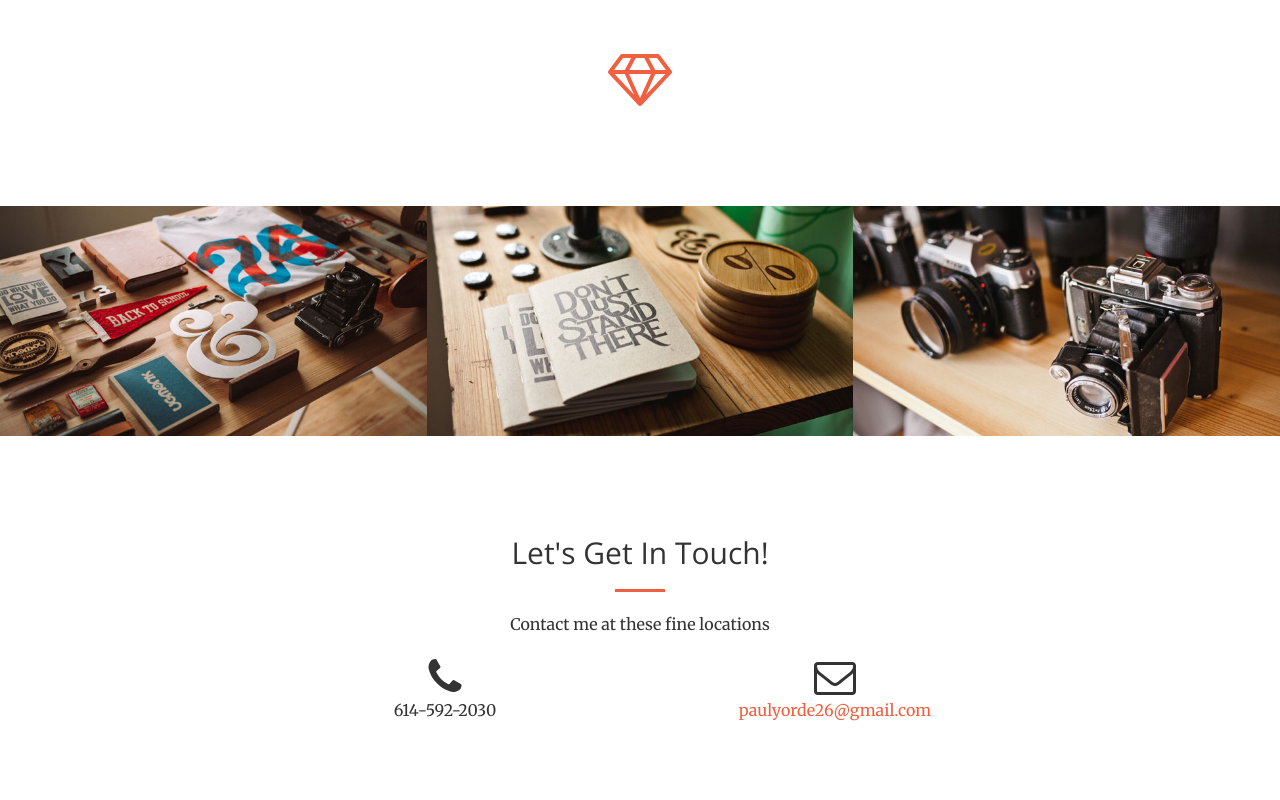
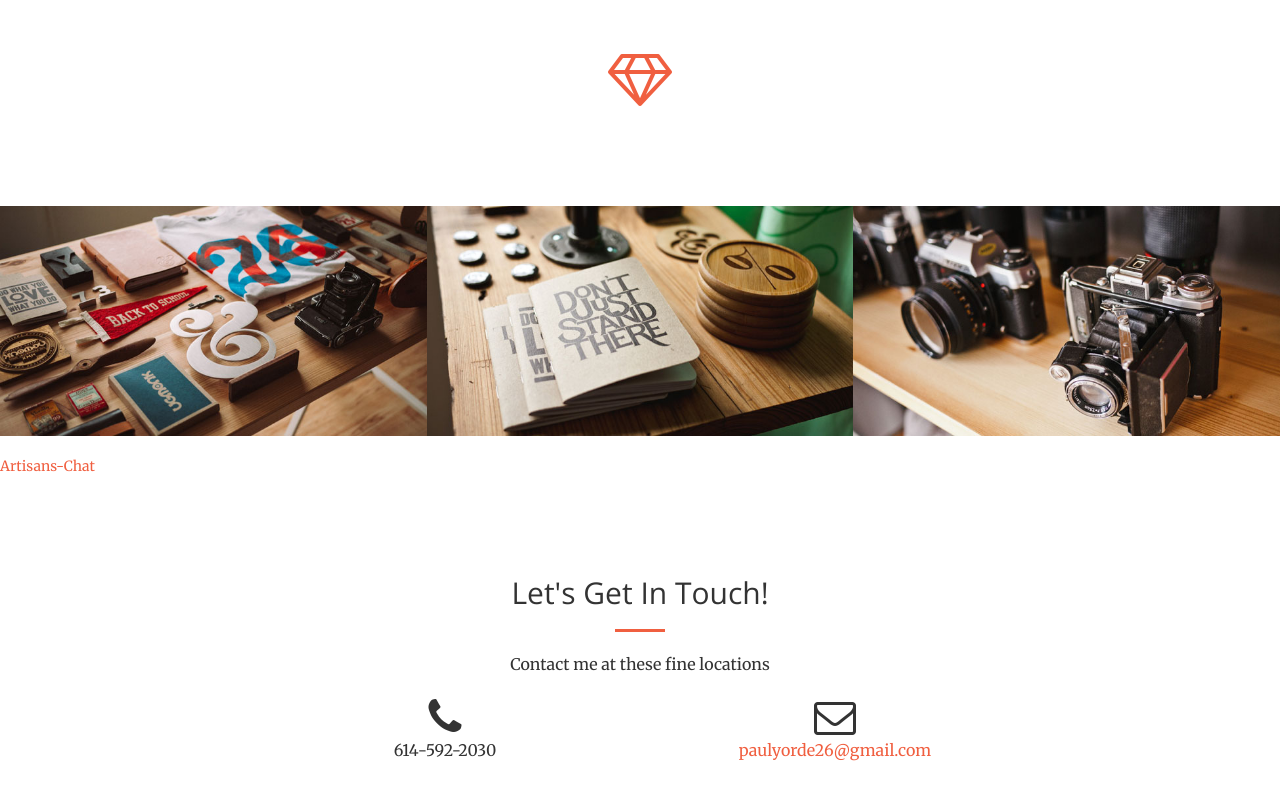
Before and after one commit to paulyorde/paulyorde.github.io, a website: page index.html in a window 1280 px wide. Shown: the part 1475-2275 px from the top of the page. Drawn offline with nearby package versions, Linux system fonts and the light colour scheme.

Commit message:
add project link

```diff
--- a/index.html
+++ b/index.html
@@ -156,7 +156,7 @@
         <div class="container-fluid">
             <div class="row no-gutter popup-gallery">
                 <div class="col-lg-4 col-sm-6">
-                    <a href="img/portfolio/fullsize/1.jpg" class="portfolio-box">
+                    <a href="https://desolate-hamlet-97256.herokuapp.com/">
                         <img src="img/portfolio/thumbnails/1.jpg" class="img-responsive" alt="">
                         <div class="portfolio-box-caption">
                             <div class="portfolio-box-caption-content">
```
